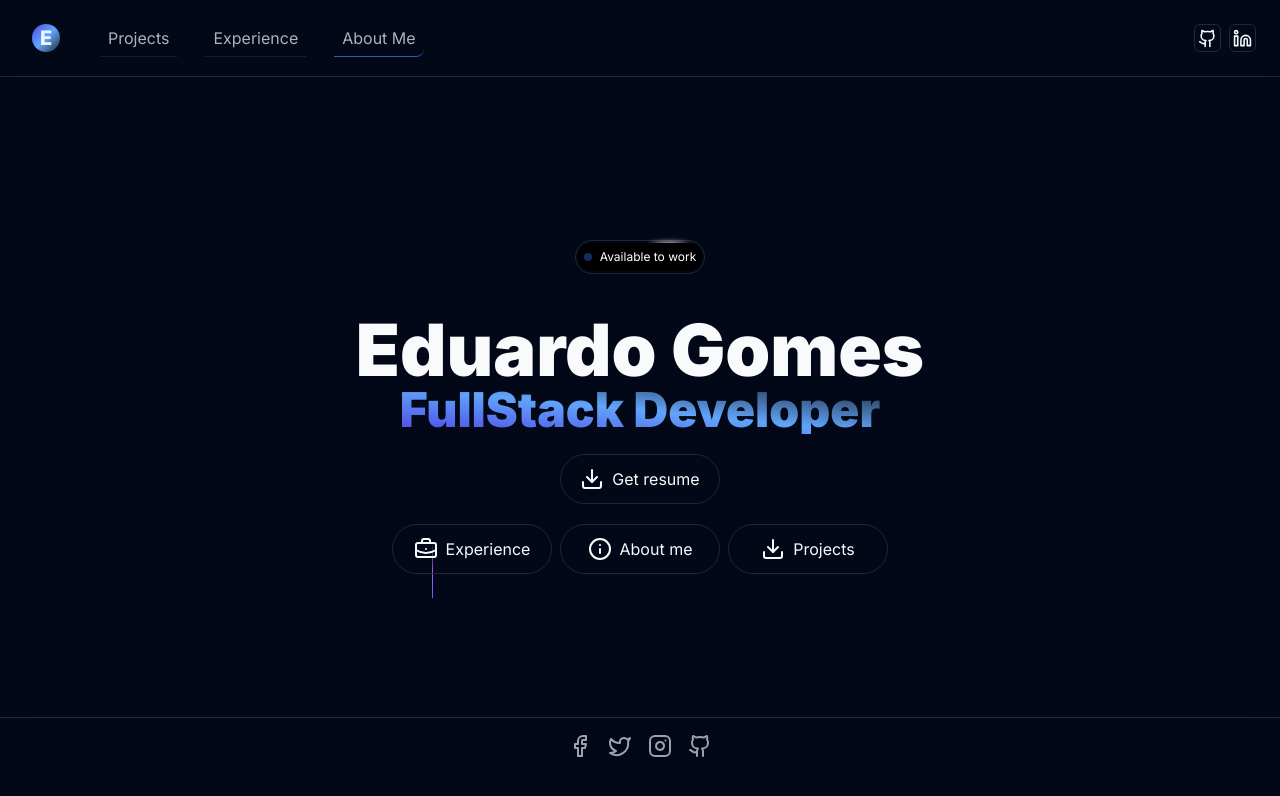
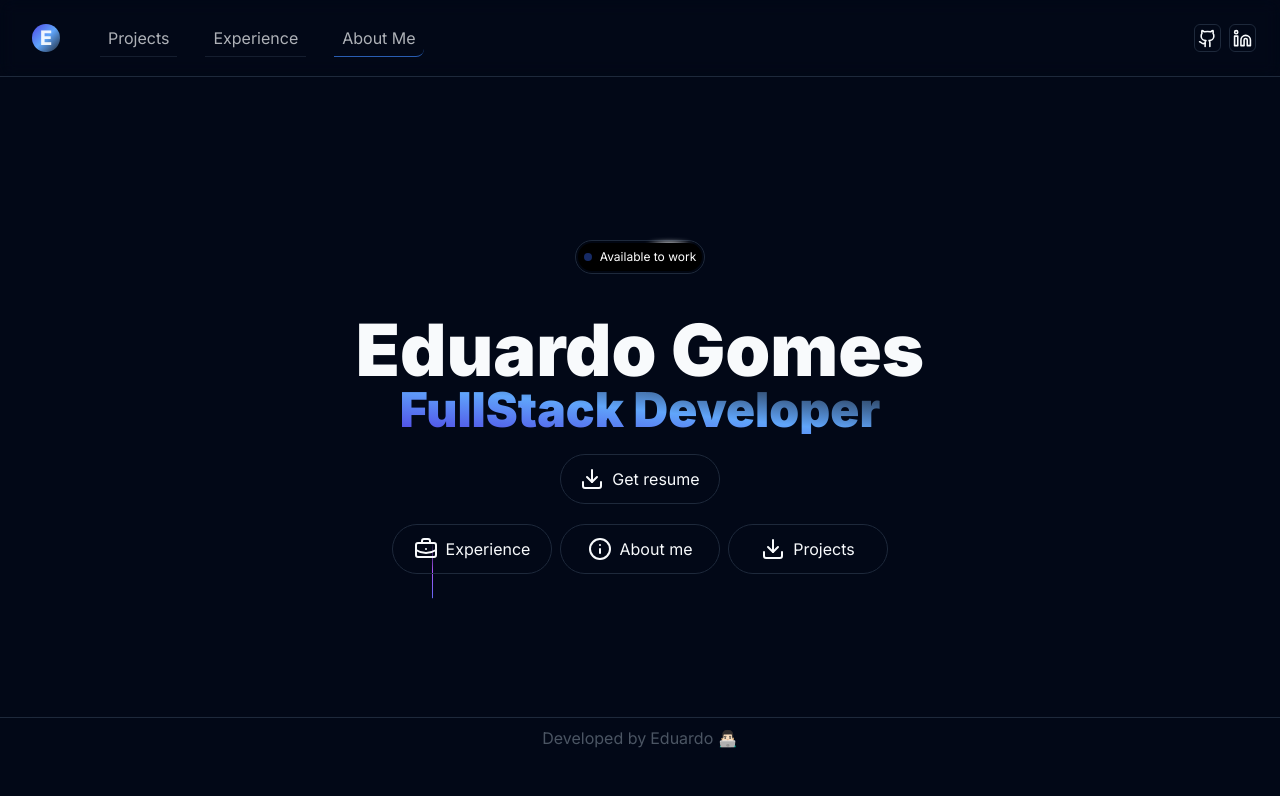
Before and after one commit to e17gomes/EduardoDev, a Next.js app in the folder eduardo-v1/: page / in a window 1280 px wide. Shown: the top 796 px of the page. Built offline with nearby package versions, Linux system fonts and the light colour scheme.

Commit message:
changes footer

```diff
--- a/eduardo-v1/components/layout/AboutMe.tsx
+++ b/eduardo-v1/components/layout/AboutMe.tsx
@@ -66,7 +66,7 @@ const AboutMe = () => {
           <Info size={14} />  Stacks
         </p>
 
-        <div className="h-36  bg-gray-800 select-none p-3 overflow-hidden flex items-center justify-center scroll-container w-full">
+        <div className="h-36  bg-gray-800 select-none p-3 overflow-hidden flex items-center justify-center scroll-container w-full z-0">
       <ul className="flex items-center justify-center space-x-4 animate-scrollInfinite h-40 p-4 min-w-[200%]">
         {[...TechIcons, ...TechIcons].map((icon, index) => (
           <li key={index} className="flex-shrink-0 drop-shadow-md">
--- a/eduardo-v1/components/layout/Experience.tsx
+++ b/eduardo-v1/components/layout/Experience.tsx
@@ -40,7 +40,7 @@ const Experience = () => {
             company: 'MiccoDev',
             describe: 'Developed and implemented complete solutions for e-commerce and institutional websites, using React.js, Next.js, and Node.js with Express. Managed the full development lifecycle, ensuring interactive and high-performance solutions that meet client needs.',
             time: 'Jun 2024 - Jul 2024',
-            techs: 'React.js | Next.js | TypeScript | Node.js | Express'
+            techs: 'React | Next.js | TypeScript | Node | Express'
         },];
 
     const [activeIndex, setActiveIndex] = useState<number | null>(null);
--- a/eduardo-v1/components/layout/Footer.tsx
+++ b/eduardo-v1/components/layout/Footer.tsx
@@ -1,29 +1,13 @@
 import { Facebook, Twitter, Instagram, Github } from "lucide-react";
+import Link from "next/link";
 
 const Footer = () => {
   return (
     <footer className="bottom-0 bg-inherit border-t text-gray-300  w-full sticky md:relative">
-      <div className=" mx-auto py-4 flex flex-col items-center">
-
-
-
-        {/* Redes Sociais */}
-        <div className="flex gap-4">
-          <a href="https://facebook.com" target="_blank" rel="noopener noreferrer" className="text-gray-400 hover:text-white">
-            <Facebook size={24} />
-          </a>
-          <a href="https://twitter.com" target="_blank" rel="noopener noreferrer" className="text-gray-400 hover:text-white">
-            <Twitter size={24} />
-          </a>
-          <a href="https://instagram.com" target="_blank" rel="noopener noreferrer" className="text-gray-400 hover:text-white">
-            <Instagram size={24} />
-          </a>
-          <a href="https://github.com" target="_blank" rel="noopener noreferrer" className="text-gray-400 hover:text-white">
-            <Github size={24} />
-          </a>
-        </div>
-
-
+      <div className=" mx-auto py-2 flex flex-col items-center">
+         <span className="flex items-center gap-1 justify-center text-gray-600 ">
+          Developed by <Link href={''}>Eduardo 👨🏻‍💻</Link>
+         </span>
       </div>
     </footer>
   );
--- a/eduardo-v1/components/layout/Navbar.tsx
+++ b/eduardo-v1/components/layout/Navbar.tsx
@@ -18,7 +18,12 @@ const NavDesktop = () => {
     const pathname = usePathname()
 
     return (
-        <header className="sticky top-0 border-b p-6 flex items-center justify-between select-none bg-inherit/90 backdrop-blur z-50">
+        <motion.header
+        initial={{opacity:0, y: -20}}
+        whileInView={{opacity:1, y:0}}
+        exit={{opacity:0}}
+        transition={{duration:0.5}}
+        className="sticky top-0 border-b p-6 flex items-center justify-between select-none bg-inherit/90 backdrop-blur z-50">
             <nav className="px-2 flex items-center gap-10">
                 <Link href={'/'} >
                 <Logo.desk/>
@@ -48,7 +53,7 @@ const NavDesktop = () => {
                 </Link>
              </button>
             </nav>
-        </header>
+        </motion.header>
     )
 }
 
```
